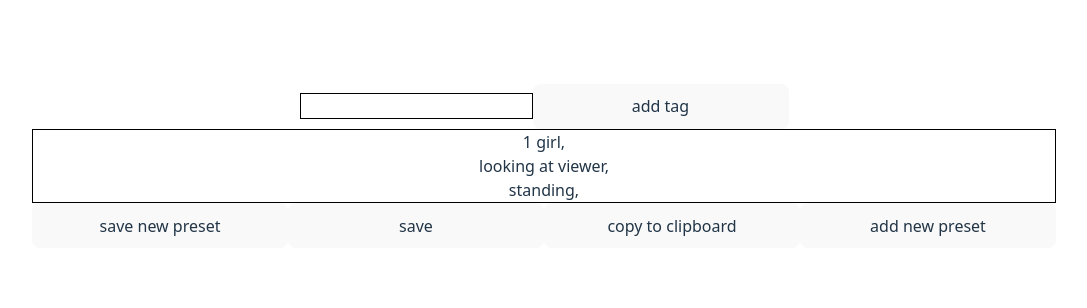
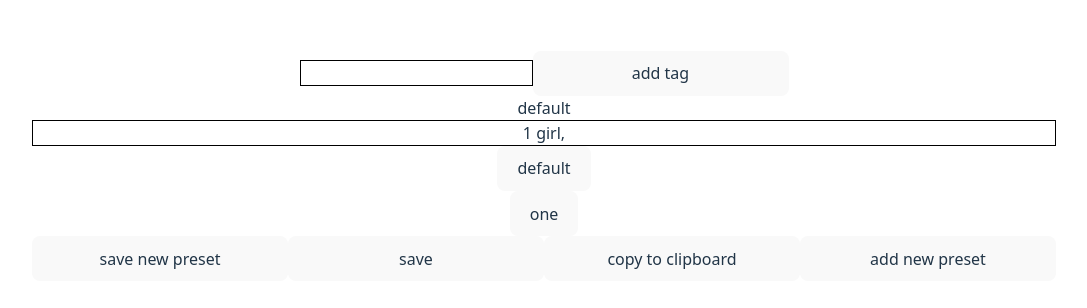
Before and after one commit to pongpwner/prompt_helper, a React (Vite) app: page / in a window 1280 px wide. Shown: the part 234-542 px from the top of the page, without its empty margins (96-1183 px from the left). Built offline with nearby package versions, Linux system fonts and the light colour scheme.

Commit message:
clean up some code, add changing presets

```diff
--- /dev/null
+++ b/src/components/preset-list.tsx
@@ -0,0 +1,17 @@
+import SavedPreset from "./saved-preset";
+import type { StringArrayMap } from "../pages/home";
+interface PresetListProps {
+  presetsMap: StringArrayMap;
+  click: Function;
+}
+const PresetList: React.FC<PresetListProps> = ({ presetsMap, click }) => {
+  return (
+    <ol>
+      {Object.keys(presetsMap).map((preset: string, index: number) => (
+        <SavedPreset name={preset} click={click} key={index}></SavedPreset>
+      ))}
+    </ol>
+  );
+};
+
+export default PresetList;
--- /dev/null
+++ b/src/components/preset-title.tsx
@@ -0,0 +1,7 @@
+interface PresetTitleProps {
+  name: string;
+}
+const PresetTitle: React.FC<PresetTitleProps> = ({ name }) => {
+  return <div>{name}</div>;
+};
+export default PresetTitle;
--- /dev/null
+++ b/src/components/saved-preset.tsx
@@ -0,0 +1,14 @@
+interface SavedPresetProps {
+  name: string;
+  click: Function;
+  key: number;
+}
+const SavedPreset: React.FC<SavedPresetProps> = ({ name, click, key }) => {
+  return (
+    <li key={key}>
+      <button onClick={() => click(name)}>{name}</button>
+    </li>
+  );
+};
+
+export default SavedPreset;
--- a/src/pages/home.tsx
+++ b/src/pages/home.tsx
@@ -4,12 +4,11 @@ import "../App.css";
 import TextBox from "../components/textbox";
 import Button from "../components/button";
 import TagOutput from "../components/tag-output";
+import PresetList from "../components/preset-list";
+import PresetTitle from "../components/preset-title";
+
+export type StringArrayMap = Record<string, string[]>;
 function Home() {
-  interface presets {
-    [key: string]: Array<string>;
-  }
-  const [curTag, setCurTag] = useState<string>("");
-  const preset: presets = {};
   function addTag() {
     presets["default"].push(" " + curTag);
     setCurTag("");
@@ -17,16 +16,26 @@ function Home() {
   function copyToClipboard() {
     navigator.clipboard.writeText(presets.default.toString());
   }
-  //filler
-  preset["default"] = [" 1 girl", " looking at viewer", " standing"];
-  const [presets, setPresets] = useState<presets>(preset);
+  function changePreset(name: string) {
+    setCurPreset(name);
+  }
+  // list of presets
+  const [presets, setPresets] = useState<StringArrayMap>({
+    default: ["1 girl"],
+    one: ["2 girls"],
+  });
+  //the tag the user is typing into the text box
+  const [curTag, setCurTag] = useState<string>("");
+
+  //the preset that is displayed on the tag output
+  const [curPreset, setCurPreset] = useState<string>("default");
   return (
     <main className="home-page">
-      <TextBox text={curTag} setText={setCurTag}>
-        {" "}
-      </TextBox>
+      <TextBox text={curTag} setText={setCurTag}></TextBox>
       <Button text={"add tag"} click={addTag}></Button>
-      <TagOutput tags={presets["default"]}></TagOutput>
+      <PresetTitle name={curPreset}></PresetTitle>
+      <TagOutput tags={presets[curPreset]}></TagOutput>
+      <PresetList presetsMap={presets} click={changePreset}></PresetList>
       <Button text={"save new preset"} click={addTag}></Button>
       <Button text={"save"} click={addTag}></Button>
       <Button text={"copy to clipboard"} click={copyToClipboard}></Button>
```
